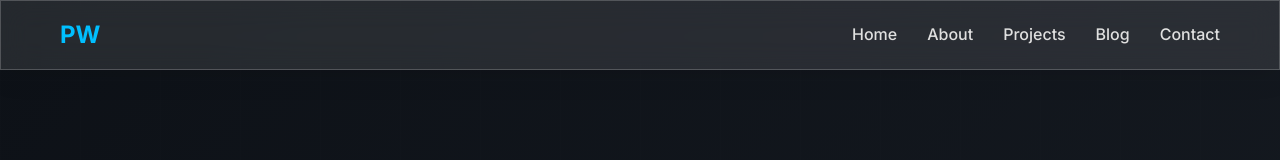
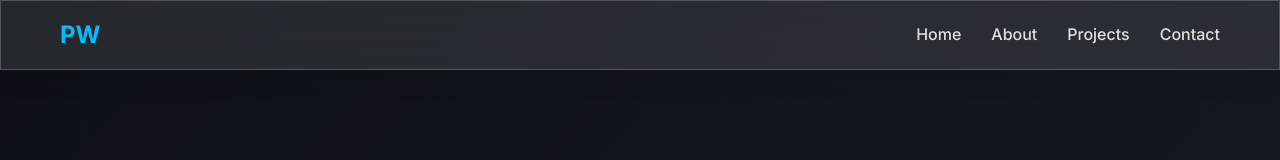
Before and after one commit to PawelWielga/dihor, a React (Vite) app: page / in a window 1280 px wide. Shown: the top 160 px of the page. Built offline with nearby package versions, Linux system fonts and the light colour scheme.

Commit message:
fix: hide blog link when blog section disabled

```diff
--- a/src/components/Navbar.jsx
+++ b/src/components/Navbar.jsx
@@ -1,4 +1,5 @@
 import { useState, useEffect } from 'react'
+import { sections } from '../config.js'
 
 function Navbar() {
   const [open, setOpen] = useState(false)
@@ -37,9 +38,11 @@ function Navbar() {
             <li>
               <a href="#projects" onClick={closeMenu}>Projects</a>
             </li>
-            <li>
-              <a href="#blog" onClick={closeMenu}>Blog</a>
-            </li>
+            {sections.blog && (
+              <li>
+                <a href="#blog" onClick={closeMenu}>Blog</a>
+              </li>
+            )}
             <li>
               <a href="#contact" onClick={closeMenu}>Contact</a>
             </li>
```
